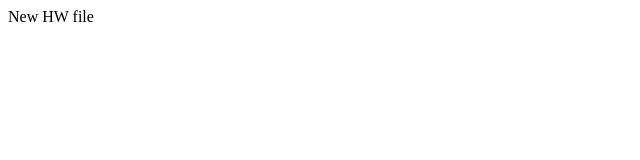
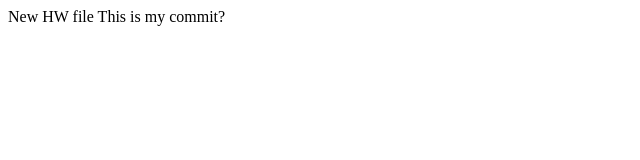
Before and after one commit to IEEE-NU/Git-HW, a plain HTML site: page index.html in a window 1280 px wide. Shown: the whole page, without its empty margins (0-640 px from the left). Drawn offline with Linux system fonts and the light colour scheme.

Commit message:
added index.html

```diff
--- a/index.html
+++ b/index.html
@@ -2,6 +2,7 @@
 <html>
 	<head>
 		New HW file
+		This is my commit?
 	</head>
 
 </html>
```
